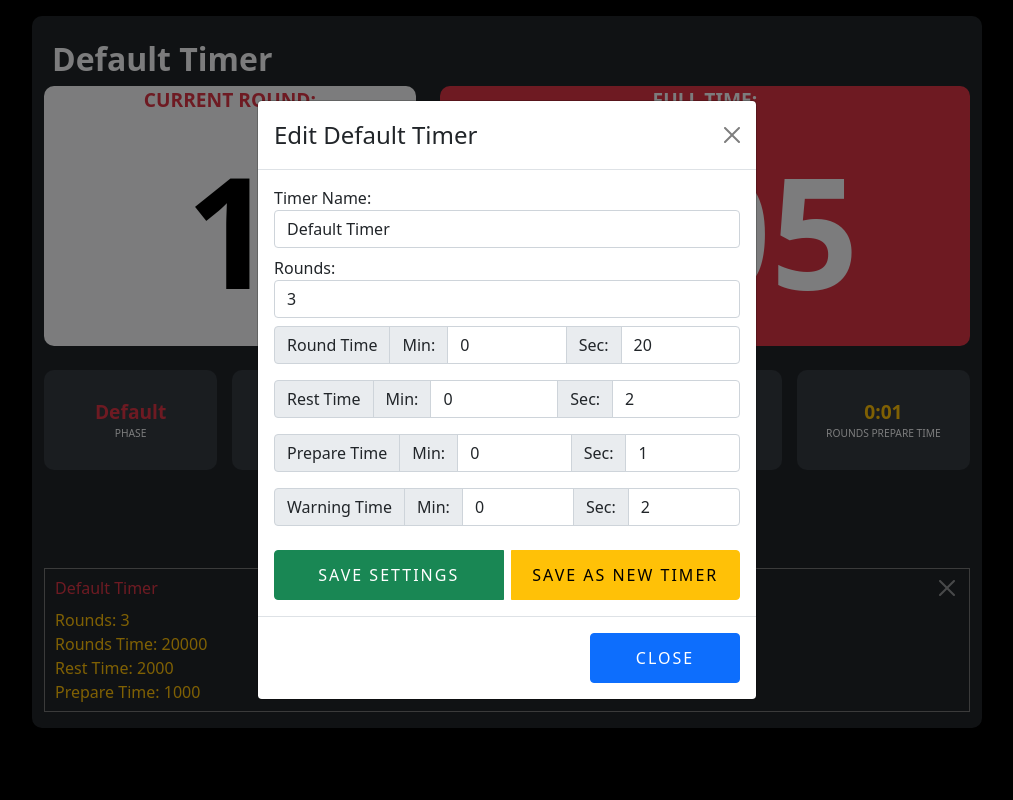
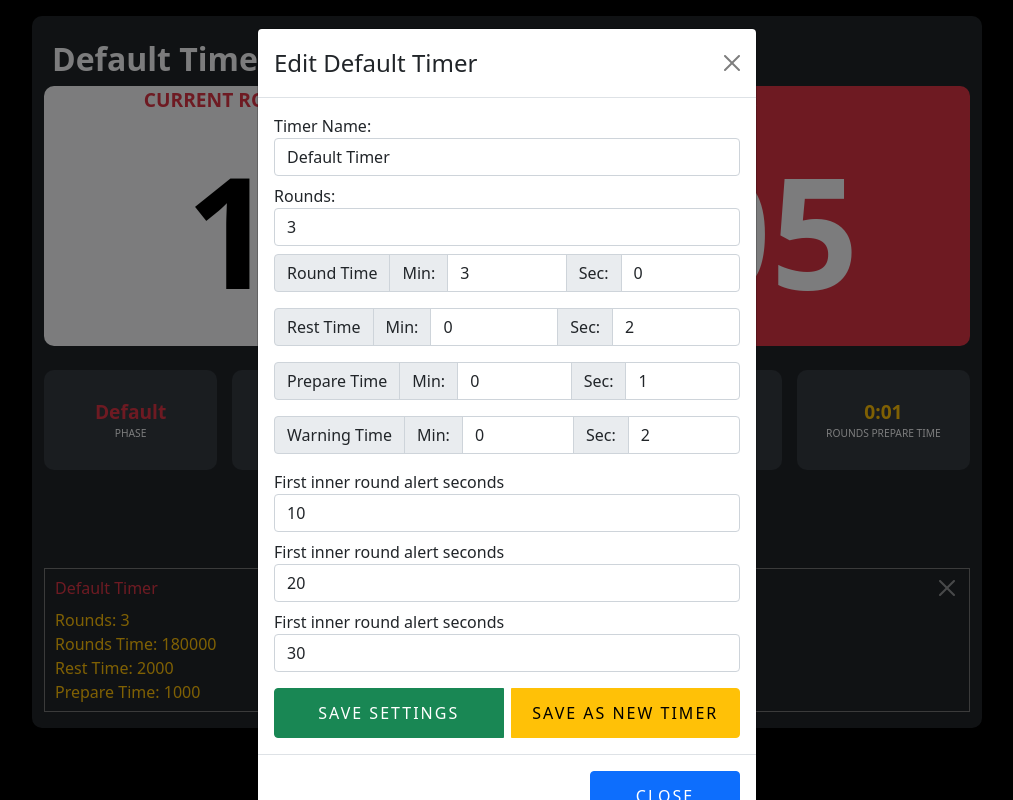
Before and after one commit to Omega24v/BoxingApp, a React (Create React App) app: page / in a window 1280 px wide. Both pictures are taken after a click on the button "EDIT". Shown: the whole page, without its empty margins (133-1146 px from the left). Built offline with nearby package versions, Linux system fonts and the light colour scheme.

Commit message:
BA-11 Fix alert workflow

```diff
--- a/src/components/timer/Timer.js
+++ b/src/components/timer/Timer.js
@@ -37,24 +37,24 @@ const Timer = props => {
         if (props.currTimer.alerts.length > 0) {
 
             const isCircleFinished = props.currTimer.alerts.filter(alert => {
-                return !alert.isActive
+                return alert.time !== 0 && !alert.isActive
             });
 
             if (isCircleFinished.length === 0) {
                 props.resetTimerAlerts(props.currTimer);
             }
 
-            props.currTimer.alerts.reduce((prevAlert, alert) => {
+            props.currTimer.alerts.reduce((prevAlertTime, alert) => {
                 if (props.intervalCount !== 0
                     && (props.currentPhase === 2 || props.currentPhase === 3)
                     && !alert.isActive
-                    && alert.time
-                    && (props.intervalCount / 1000) % (alert.time + (prevAlert.time || 0)) === 0) {
+                    && alert.time !== 0
+                    && (props.intervalCount / 1000) % (alert.time + (prevAlertTime || 0)) === 0) {
                         alert.isActive = true;
                         // show alert here
                 }
-                return props.currTimer.alerts.length > 1 ? alert : {};
-            }, {})
+                return props.currTimer.alerts.length > 1 ? alert.time + prevAlertTime : 0;
+            }, 0)
         }
 
         if (props.currentPhase === 1 && props.intervalCount === props.currTimer.prepareTime) {
--- a/src/components/timerEdit/TimerEdit.js
+++ b/src/components/timerEdit/TimerEdit.js
@@ -21,11 +21,18 @@ const TimerEdit = props => {
         const target = e.target;
         const value = target.type === 'number' ? +target.value : target.value;
         const name = target.name;
+
         editableTimer = {...props.editTimerData, [name]: value};
         editableTimer.roundTime = getMsFromMinAndSec(editableTimer.roundTimeMin, editableTimer.roundTimeSec);
         editableTimer.restTime = getMsFromMinAndSec(editableTimer.restTimeMin, editableTimer.restTimeSec);
         editableTimer.prepareTime = getMsFromMinAndSec(editableTimer.prepareTimeMin, editableTimer.prepareTimeSec);
         editableTimer.warningTime = getMsFromMinAndSec(editableTimer.warningTimeMin, editableTimer.warningTimeSec);
+        editableTimer.alerts = editableTimer.alerts.map(alert => {
+            if (alert.name === name) {
+                alert.time = value;
+            }
+            return alert;
+        })
 
         props.onChangeEditData(editableTimer);
     }
@@ -93,6 +100,20 @@ const TimerEdit = props => {
                               type="number"/>
             </InputGroup>
 
+            {
+                props.editTimerData.alerts.map(item => {
+                    return item.isShown
+                    ?   <Form.Label key={item.id}>
+                            {item.label} seconds
+                            <Form.Control name={item.name}
+                                          onChange={setTimerData}
+                                          value={item.time}
+                                          type="number"/>
+                        </Form.Label>
+                    : ''
+                })
+            }
+
             <ButtonGroup className="d-flex mt-2">
                 <Button variant="success" className="me-2" onClick={saveFormData}>
                         Save Settings
--- a/src/constatns/timerDefaultValues.js
+++ b/src/constatns/timerDefaultValues.js
@@ -6,7 +6,7 @@ class TimerDV {
         this.isActive = true;
         this.isRunning = false;
         this.rounds = 3;
-        this.roundTime = 20000; // 3 minutes = 180000 ms
+        this.roundTime = 180000; // 3 minutes = 180000 ms
         this.roundTimeSec = getMinAndSecFromMs(this.roundTime).sec;
         this.roundTimeMin = getMinAndSecFromMs(this.roundTime).min;
         this.restTime = 2000; // 1 minutes = 60000 ms
@@ -21,16 +21,30 @@ class TimerDV {
         this.currentTime = 0;
         this.currentRound = 1;
         this.remainingTime = 0;
-        this.alerts = [
+        this.alerts = [ // time in seconds
             {
-                time: 5,
-                label: 'Speed stage',
-                isActive: false
+                id: 1,
+                time: 10,
+                name: 'alert1',
+                label: 'First inner round alert',
+                isActive: false,
+                isShown: true
             },
             {
-                time: 0,
-                label: 'Slow stage',
-                isActive: false
+                id: 2,
+                time: 20,
+                name: 'alert2',
+                label: 'First inner round alert',
+                isActive: false,
+                isShown: true
+            },
+            {
+                id: 3,
+                time: 30,
+                name: 'alert3',
+                label: 'First inner round alert',
+                isActive: false,
+                isShown: true
             }
         ]
     }
```
